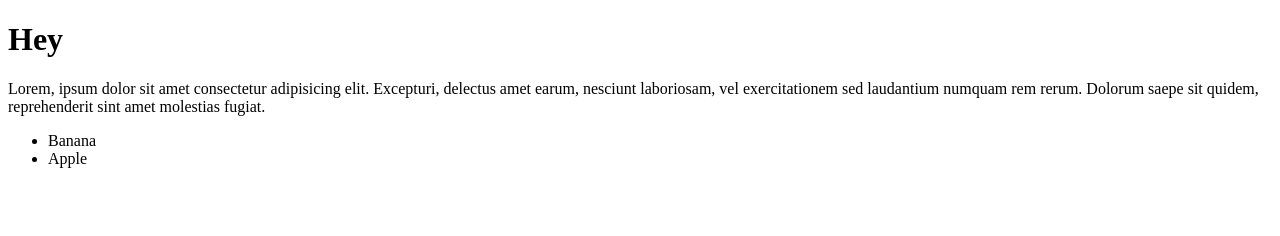
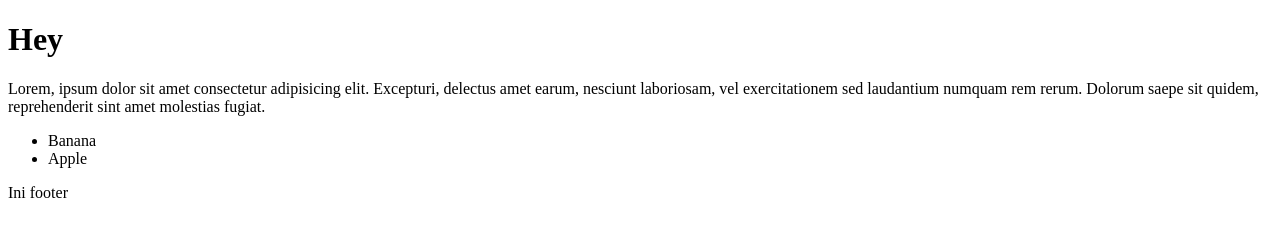
Before and after one commit to dysandi/belajarhtml, a website: page index.html in a window 1280 px wide. Drawn offline with Linux system fonts and the light colour scheme.

Commit message:
add footer

```diff
--- a/index.html
+++ b/index.html
@@ -16,6 +16,9 @@
     <li>Banana</li>
     <li>Apple</li>
   </ul>
+  <footer>
+    Ini footer
+  </footer>
 </body>
 
 </html>
--- a/package.json
+++ b/package.json
@@ -8,5 +8,8 @@
   },
   "keywords": [],
   "author": "",
-  "license": "ISC"
+  "license": "ISC",
+  "dependencies": {
+    "typed.js": "^2.0.16"
+  }
 }
```
Also changed, not shown: 1 other file.
